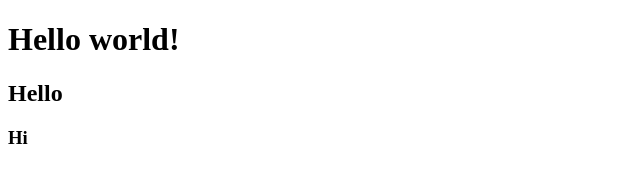
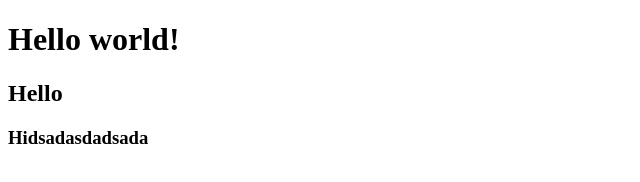
Before and after one commit to shahruhabd/project, a plain HTML site: page index.html in a window 1280 px wide. Shown: the whole page, without its empty margins (0-640 px from the left). Drawn offline with Linux system fonts and the light colour scheme.

```diff
--- a/index.html
+++ b/index.html
@@ -9,6 +9,6 @@
 <body>
     <h1>Hello world!</h1>
     <h2>Hello</h2>
-    <h3>Hi</h3>
+    <h3>Hidsadasdadsada</h3>
 </body>
 </html>
```
Also changed, not shown: 1 other file.
